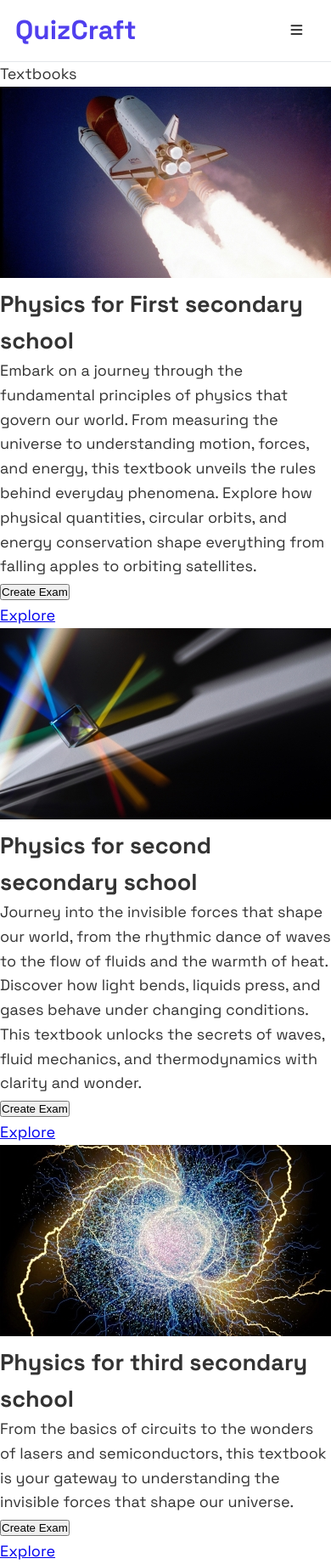
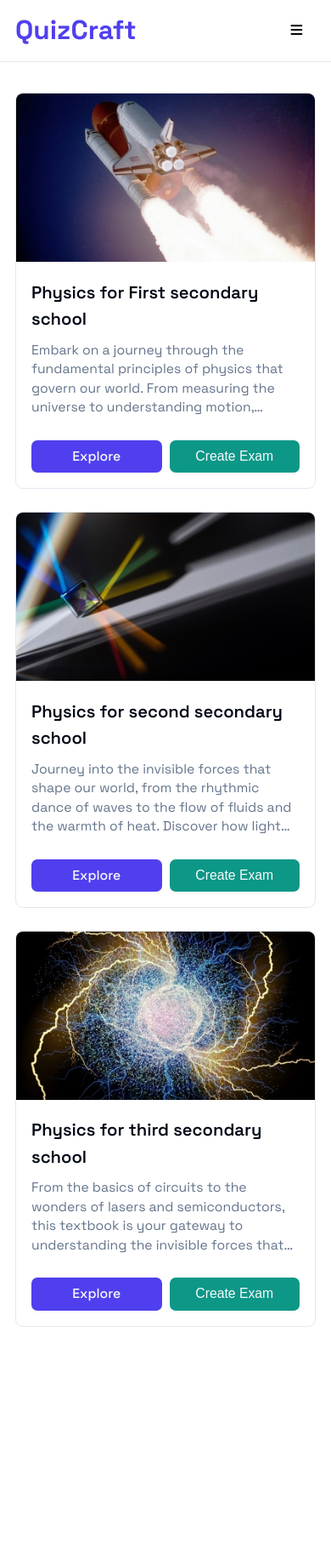
Before and after one commit to IbrahimMurad/physics-quizzes, a Django app: page / in a window 390 px wide; the page is wider, and only the part inside the window is pictured. Shown: that part at 85% size. After the commit the page ends 1561 px from the top of that part, so only its background shows below. Run offline with Django 5.2, Linux system fonts and the light colour scheme; data comes from the database, SQL or seed files in the repository.

Commit message:
Refactor URL patterns and enhance styling for scope components
- Updated URL patterns to include trailing slashes for consistency.
- Added a new CSS file for scope-specific styles and improved layout.
- Refactored index.html to streamline the structure.
- Modified card component styles for better responsiveness and visual appeal.

```diff
--- a/physics_quizzes/urls.py
+++ b/physics_quizzes/urls.py
@@ -33,9 +33,9 @@ urlpatterns = [
         ),
         name="logout",
     ),
-    path("textbook/<int:textbook_id>/units", units, name="units"),
-    path("unit/<int:unit_id>/chapters", chapters, name="chapters"),
-    path("chapter/<int:chapter_id>/lessons", lessons, name="lessons"),
+    path("textbook/<int:textbook_id>/units/", units, name="units"),
+    path("unit/<int:unit_id>/chapters/", chapters, name="chapters"),
+    path("chapter/<int:chapter_id>/lessons/", lessons, name="lessons"),
     path("exam/create/", exam_create, name="exam-create"),
     path("exam/<int:exam_id>/", exam_view, name="exam"),
     path("exam/<int:exam_id>/solve/", submit_exam, name="exam-solve"),
--- a/scope/templates/scope/index.html
+++ b/scope/templates/scope/index.html
@@ -4,6 +4,7 @@
 {% block css %}
 <link rel="stylesheet" href="{% static 'css/base.css' %}">
 <link rel="stylesheet" href="{% static 'css/header.css' %}">
+<link rel="stylesheet" href="{% static 'css/scope.css' %}">
 <link rel="stylesheet" href="https://cdnjs.cloudflare.com/ajax/libs/font-awesome/6.0.0-beta3/css/all.min.css">
 {% endblock css %}
 
@@ -14,27 +15,8 @@
 {% block content %}
 
 {% include "components/header.html" %}
-<main>
-  <div class="breadcrumbs">
-    <ul>
-      <li>
-        {% if not breadcrumbs %}
-          Textbooks
-        {% else %}
-          <a href="{% url 'home' %}">Textbooks</a>
-        {% endif %}
-      </li>
-      {% for breadcrumb in breadcrumbs %}
-        <li>
-          {% if forloop.last %}
-            {{ breadcrumb.title }}
-          {% else %}
-            <a href="{{ breadcrumb.url }}">{{ breadcrumb.title }}</a>
-          {% endif %}
-        </li>
-      {% endfor %}
-    </ul>
-  </div>
+<main class="container">
+  <div class="breadcrumbs"></div>
   <div class="cards">
     {% for scope in scopes %}
       {% include "components/card.html" with scope=scope %}
--- a/static/css/base.css
+++ b/static/css/base.css
@@ -102,39 +102,25 @@ body {
   min-height: 100vh;
   width: 100%;
   background-color: var(--teriary-background-color);
-  color: #333;
-  line-height: 1.6;
 }
 
 .container {
-  width: 100%;
-  max-width: 1200px;
+  max-width: 80rem;
   margin: 0 auto;
-  padding: 10px;
+  padding: 2rem 1rem;
 }
 
-
-.container {
-  padding-left: 15px;
-  padding-right: 15px;
-  margin-left: auto;
-  margin-right: auto;
-}
-/* Small */
-@media (min-width: 768px) {
+/* Medium */
+@media (min-width: 640px) {
   .container {
-    width: 750px;
-  }
-}
-/* Medium */
-@media (min-width: 992px) {
-  .container {
-    width: 970px;
+    padding-left: 1.5rem;
+    padding-right: 1.5rem;
   }
 }
 /* Large */
-@media (min-width: 1200px) {
+@media (min-width: 1024px) {
   .container {
-    width: 1170px;
+    padding-left: 2rem;
+    padding-right: 2rem;
   }
 }
--- a/static/css/header.css
+++ b/static/css/header.css
@@ -8,7 +8,7 @@
 }
 
 .header-container {
-  max-width: 70rem;
+  max-width: 80rem;
   margin-left: auto;
   margin-right: auto;
   padding-left: 1rem;
--- a/static/css/scope.css
+++ b/static/css/scope.css
@@ -1,100 +1,126 @@
+.cards {
+  display: grid;
+  grid-template-columns: repeat(1, minmax(0, 1fr));
+  gap: 1.5rem;
+  margin-bottom: 2rem;
+}
 
-.cards {
-  display: flex;
-  flex-wrap: wrap;
-  justify-content: space-around;
-  margin-top: 20px;
+@media (min-width: 640px) {
+  .cards {
+    grid-template-columns: repeat(2, minmax(0, 1fr));
+  }
+}
+
+@media (min-width: 1024px) {
+  .cards {
+    grid-template-columns: repeat(3, minmax(0, 1fr));
+  }
 }
 
 .card {
-  background-color: white;
-  border-radius: 10px;
-  box-shadow: 5px 5px 0px 0px rgba(0, 0, 0, 1);
-  border: 3px solid var(--component-border-color);
-  margin: 10px;
-  padding: 20px;
-  transition: all 0.2s ease-in-out;
-  max-width: 26rem;
-}
-
-.card:hover {
-  transform: translate(-5px, -5px);
-  box-shadow: 10px 10px 0px 0px var(--component-shadow-color);
-  transition: all 0.2s ease-in-out;
-}
-
-.card .cover img {
-  max-width: 100%;
-  border-radius: 5px;
-}
-
-.card .cover {
-  text-align: center;
-  margin-bottom: 10px;
-  max-width: 400px;
-  min-width: 300px;
-}
-
-.card-content {
-  padding: 10px;
+  overflow: hidden;
+  border-radius: var(--radius);
+  border: 1px solid var(--border);
+  background-color: var(--background);
   display: flex;
   flex-direction: column;
 }
 
-.title {
-  font-size: 1.5em;
-  margin-bottom: 10px;
-  color: var(--main-text-color);
-  font-weight: 800;
-  line-height: 1.05;
-}
+.thumbnail {
+  padding-bottom: 57%;
+  position: relative;
 
-.card-content p {
-  font-size: 1em;
-  margin-bottom: 10px;
-}
-
-.create-exam-btn,
-.explore-btn {
-  border: none;
-  cursor: pointer;
-  align-self: flex-end;
-  text-decoration: none;
-  font-family: 'spacegrotesk', sans-serif;
-  padding: 10px 20px;
-  color: var(--component-secondary-color);
-  border-radius: var(--component-border-radius);
-  font-weight: bold;
-  font-size: 1.2rem;
-  transition: all 0.2s ease-in-out;
-  box-shadow: 0px 3px 0px 0px var(--component-shadow-color);
-
-  &:hover {
-    color: #b98100;
-    transform: translateY(-2px);
-    box-shadow: 0px 5px 0px 0px var(--component-shadow-color);
-  }
-
-  &:active {
-    transform: translateY(0px);
-    box-shadow: 0px 3px 0px 0px var(--component-shadow-color);
+  &>img {
+    width: 100%;
+    height: auto;
+    object-fit: cover;
+    position: absolute;
   }
 }
 
-.explore-btn {
-  background-color: cornflowerblue;
-
-  &:hover {
-    background-color: rgb(147, 174, 224);
-    color: var(--main-background-color);
-  }
+.card-content {
+  padding: 1rem;
+  display: flex;
+  flex-direction: column;
+  gap: 0.5rem;
+  justify-content: space-between;
+  flex: 1 1 0%;
 }
 
-.create-exam-btn {
-  background-color: #ff6347;
+.card-title {
+  font-size: 1.125rem;
+  line-height: 1.75rem;
+  font-weight: 600;
+  margin-bottom: 0.0.25rem;
+  color: var(--foreground);
+}
 
-  &:hover {
-    background-color: rgb(224, 147, 147);
-    color: var(--main-background-color);
-  }
+.card-caption {
+  font-size: 0.875rem;
+  line-height: 1.25rem;
+  color: var(--muted-foreground);
+  margin-bottom: 1rem;
+  overflow: hidden;
+  display: -webkit-box;
+  -webkit-box-orient: vertical;
+  -webkit-line-clamp: 4;
+  line-clamp: 4;
 }
+
+.card-actions {
+  display: flex;
+  justify-content: space-between;
+  align-items: center;
+  gap: 0.5rem;
+}
+
+.card-actions a {
+  font-size: 0.875rem;
+  line-height: 1.125rem;
+  text-decoration: none;
+  flex: 1 1 45%;
+  display: flex;
+  align-items: center;
+  justify-content: center;
+  background-color: var(--primary);
+  padding: 0.5rem 1rem;
+  border-radius: calc(var(--radius) - 2px);
+  font-weight: 500;
+  color: var(--primary-foreground);
+  transition: all 0.15s cubic-bezier(0.4, 0, 0.2, 1);
+}
+
+.card-actions a:hover {
+  background-color: var(--secondary);
+  color: var(--secondary-foreground);
+}
+
+.card-actions>form {
+  flex: 1 1 45%;
+  height: 100%;
+  margin: 0;
+}
+
+.card-actions>form>button {
+  width: 100%;
+  font-size: 0.875rem;
+  line-height: 1.125rem;
+  cursor: pointer;
+  border: none;
+  display: flex;
+  align-items: center;
+  justify-content: center;
+  background-color: var(--accent);
+  padding: 0.5rem 0.75rem;
+  border-radius: calc(var(--radius) - 2px);
+  font-weight: 500;
+  color: var(--accent-foreground);
+  transition: all 0.15s cubic-bezier(0.4, 0, 0.2, 1);
+}
+
+.card-actions form button:hover,
+.card-actions form button:focus,
+.card-actions form button:active {
+  background-color: var(--secondary);
+  color: var(--secondary-foreground);
+}
--- a/templates/components/card.html
+++ b/templates/components/card.html
@@ -1,18 +1,20 @@
 <div class="card">
-  <div class="cover">
-    <img src="{% if scope.cover %}{{ scope.cover.url }}{% endif %}" alt="{{ scope.title }}" />
+  <div class="thumbnail">
+    <img src="{{ scope.cover.url }}" alt="{{ scope.title }}" width="400">
   </div>
   <div class="card-content">
-    <h2 class="title">{{ scope.title }}</h2>
-    <p>{{ scope.caption }}</p>
+    <h3 class="card-title">{{ scope.title }}</h3>
+    <p class="card-caption">{{ scope.caption }}</p>
     <div class="card-actions">
-      <form action="{% url "exam-create" %}" method="post">
-        {% csrf_token %}
-        <input type="hidden" name="scope_type" value="{{ scope.type }}" />
-        <input type="hidden" name="scope_id" value="{{ scope.id }}" />
-        <button type="submit" class="create-exam-btn">Create Exam</button>
-      </form>
-      <a class="explore-btn" href="{{scope.url}}">Explore</a>
+      {% if scope.type != "Lesson" %}
+        <a href="{{ scope.url }}">Explore</a>
+      {% endif %}
+        <form action="{% url 'exam-create' %}" method="post" class="create-exam-form">
+          {% csrf_token %}
+          <input type="hidden" name="scope_type" value="{{ scope.type }}">
+          <input type="hidden" name="scope_id" value="{{ scope.id }}">
+          <button type="submit" class="create-exam-btn">Create Exam</button>
+        </form>
     </div>
   </div>
 </div>
```
